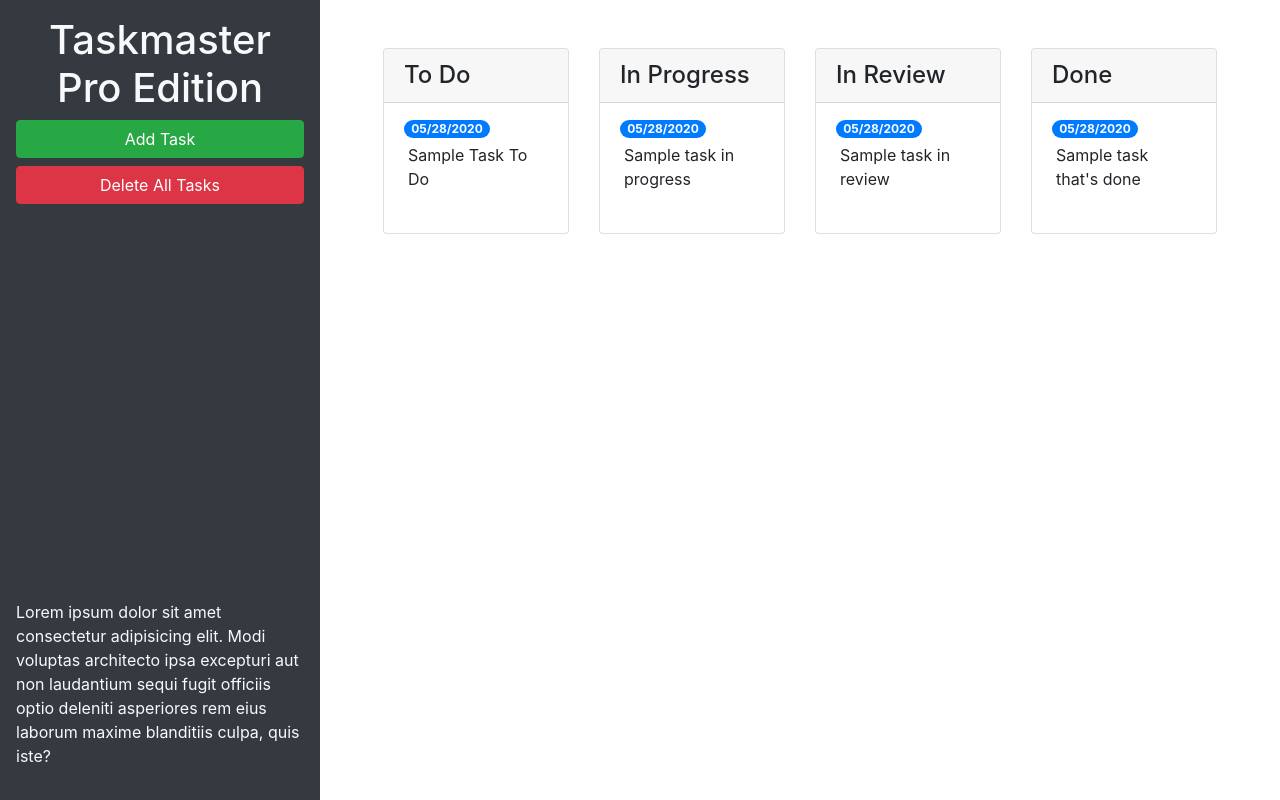
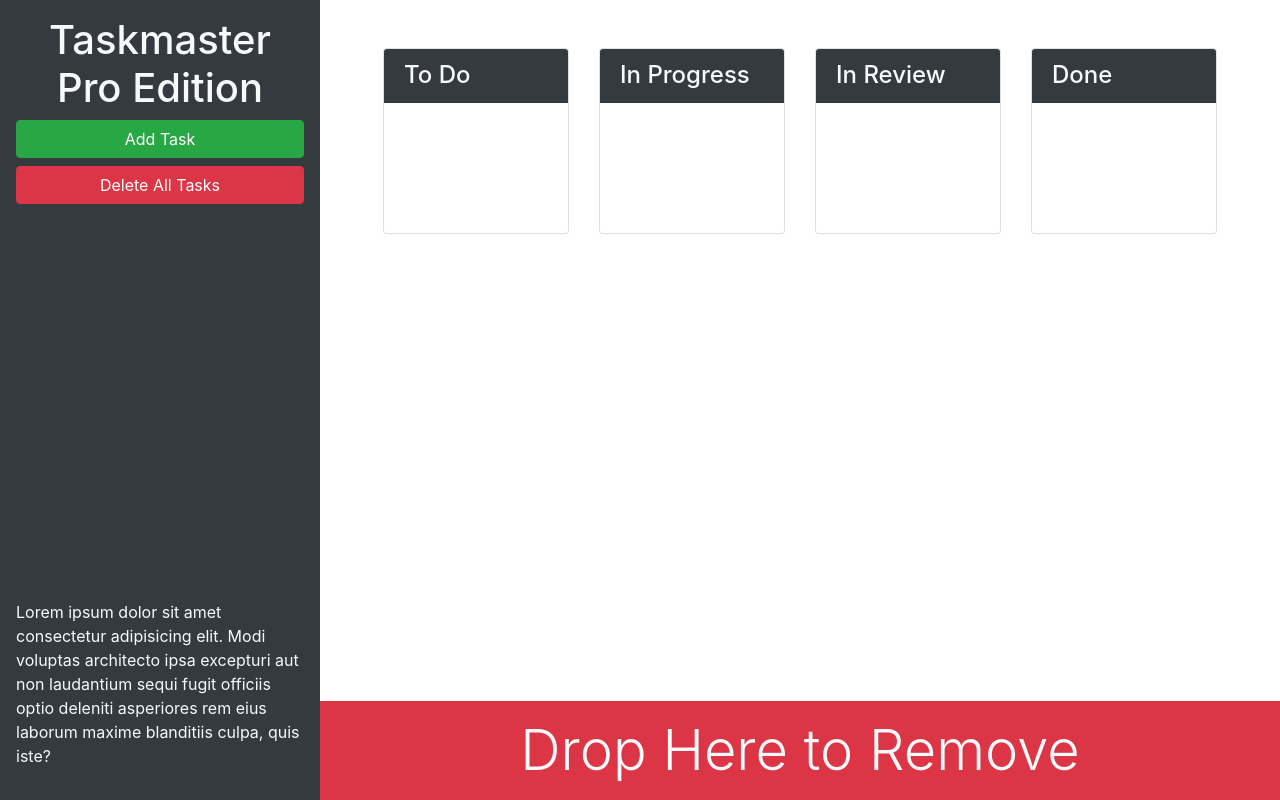
Before and after one commit to barron-a/taskmaster-pro, a plain HTML site: page index.html in a window 1280 px wide. Drawn offline with nearby package versions, Linux system fonts and the light colour scheme.

Commit message:
match look to customer request and add drop zone element at bottom of page

```diff
--- a/index.html
+++ b/index.html
@@ -13,29 +13,26 @@
 <body>
 
   <div class="row min-vh-100 no-gutters">
-    <header class="col-12 col-lg-3 bg-dark text-light d-flex flex-column p-4 p-lg-3">
+    <header class="col-12 col-lg-3 bg-dark text-light sticky-top d-flex flex-column p-4 p-lg-3">
       <h1 class="text-center">Taskmaster Pro Edition</h1>
       <button id="create-task" class="btn btn-block btn-success" data-toggle="modal" data-target="#task-form-modal">Add
         Task</button>
       <button id="remove-tasks" class="btn btn-block btn-danger">Delete All Tasks</button>
-      <p class="mt-auto">Lorem ipsum dolor sit amet consectetur adipisicing elit. Modi voluptas architecto ipsa
+      <p class="mt-auto d-none d-lg-block">Lorem ipsum dolor sit amet consectetur adipisicing elit. Modi voluptas architecto ipsa
         excepturi aut non
         laudantium sequi fugit officiis optio deleniti asperiores rem eius laborum maxime blanditiis culpa, quis iste?
       </p>
     </header>
-    <main class="col-12 col-lg-9">
+    <main class="col-12 col-lg-9 d-flex flex-column">
       <div class="m-5 row justify-content-around">
         <!-- todo start -->
         <div class="col-12 col-md-6 col-xl-3 mb-3">
           <div class="card">
-            <h4 class="card-header">
+            <h4 class="card-header bg-dark text-light">
               To Do
             </h4>
-            <ul id="list-toDo" class="list-group list-group-flush">
-              <li class="list-group-item">
-                <span class="badge badge-primary badge-pill">05/28/2020</span>
-                <p class="m-1">Sample Task To Do</p>
-              </li>
+            <ul
+              id="list-toDo" class="list-group list-group-flush">
             </ul>
           </div>
         </div>
@@ -43,14 +40,11 @@
         <!-- in progress start -->
         <div class="col-12 col-md-6 col-xl-3 mb-3">
           <div class="card">
-            <h4 class="card-header">
+            <h4 class="card-header bg-dark text-light">
               In Progress
             </h4>
-            <ul id="list-inProgress" class="list-group list-group-flush">
-              <li class="list-group-item">
-                <span class="badge badge-primary badge-pill">05/28/2020</span>
-                <p class="m-1">Sample task in progress</p>
-              </li>
+            <ul
+              id="list-inProgress" class="list-group list-group-flush">
             </ul>
           </div>
         </div>
@@ -58,14 +52,11 @@
         <!-- in review start -->
         <div class="col-12 col-md-6 col-xl-3 mb-3">
           <div class="card">
-            <h4 class="card-header">
+            <h4 class="card-header bg-dark text-light">
               In Review
             </h4>
-            <ul id="list-inReview" class="list-group list-group-flush">
-              <li class="list-group-item">
-                <span class="badge badge-primary badge-pill">05/28/2020</span>
-                <p class="m-1">Sample task in review</p>
-              </li>
+            <ul
+              id="list-inReview" class="list-group list-group-flush">
             </ul>
           </div>
         </div>
@@ -73,18 +64,20 @@
         <!-- done start -->
         <div class="col-12 col-md-6 col-xl-3 mb-3">
           <div class="card">
-            <h4 class="card-header">
+            <h4 class="card-header bg-dark text-light">
               Done
             </h4>
-            <ul id="list-done" class="list-group list-group-flush">
-              <li class="list-group-item">
-                <span class="badge badge-primary badge-pill">05/28/2020</span>
-                <p class="m-1">Sample task that's done</p>
-              </li>
+            <ul
+              id="list-done" class="list-group list-group-flush">
             </ul>
           </div>
         </div>
         <!-- done end -->
+      </div>
+      <div class="mt-auto" id="trash">
+        <div class="w-100 bg-danger p-3 text-center text-light display-4">
+          Drop Here to Remove
+        </div>
       </div>
     </main>
   </div>
```
